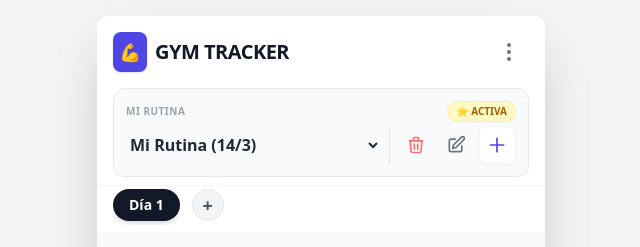
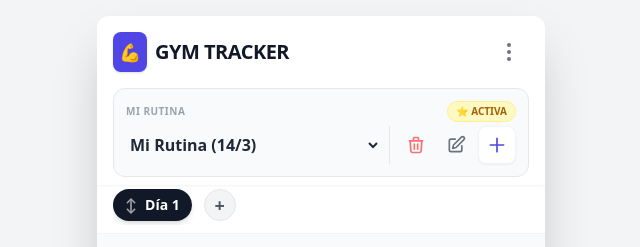
Before and after one commit to GabrielRodriguez23/GymApp2.0, a plain HTML site: page index.html in a window 1280 px wide. Shown: the top 247 px of the page, 319-959 px from the left. Drawn offline with nearby package versions, Linux system fonts and the light colour scheme.

Commit message:
Update index.html

```diff
--- a/index.html
+++ b/index.html
@@ -28,6 +28,7 @@
         input:focus, select:focus, textarea:focus { outline: 2px solid #4f46e5; outline-offset: -1px; }
         .sortable-ghost { opacity: 0.4; background-color: #e0e7ff; }
         .drag-handle { cursor: grab; touch-action: none; }
+        .day-drag-handle { cursor: grab; touch-action: none; }
         /* Ajuste para Notch en iPhone */
         body { padding-top: env(safe-area-inset-top); padding-bottom: env(safe-area-inset-bottom); }
     </style>
@@ -324,7 +325,7 @@
             const nav = document.getElementById('days-navigation');
             if(!nav) return;
             const days = appData.days[currentProgramId] || [];
-            nav.innerHTML = days.map(d => `<button data-day-id="${d.id}" onclick="window.switchDay('${d.id}')" class="day-chip whitespace-nowrap px-4 py-1.5 rounded-full text-sm font-bold ${d.id === currentDayId ? 'bg-gray-900 text-white shadow-md' : 'bg-white border text-gray-600'}">${d.name}</button>`).join('') + `<button data-day-add="1" onclick="window.addNewDay()" class="w-8 h-8 rounded-full bg-gray-100 text-gray-600 flex items-center justify-center font-bold text-lg border border-gray-200 ml-1 flex-shrink-0">+</button>`;
+            nav.innerHTML = days.map(d => `<button data-day-id="${d.id}" onclick="window.switchDay('${d.id}')" class="day-chip whitespace-nowrap px-3 py-1.5 rounded-full text-sm font-bold ${d.id === currentDayId ? 'bg-gray-900 text-white shadow-md' : 'bg-white border text-gray-600'}"><span class="inline-flex items-center gap-2"><span class="day-drag-handle opacity-60">↕</span><span>${d.name}</span></span></button>`).join('') + `<button data-day-add="1" onclick="window.addNewDay()" class="w-8 h-8 rounded-full bg-gray-100 text-gray-600 flex items-center justify-center font-bold text-lg border border-gray-200 ml-1 flex-shrink-0">+</button>`;
 
             if (daysSortableInstance) {
                 try { daysSortableInstance.destroy(); } catch (e) { console.warn('Day Sortable destroy bypassed'); }
@@ -334,6 +335,7 @@
                 daysSortableInstance = new Sortable(nav, {
                     animation: 150,
                     draggable: '.day-chip',
+                    handle: '.day-drag-handle',
                     onEnd: window.reorderDays
                 });
             }
```
